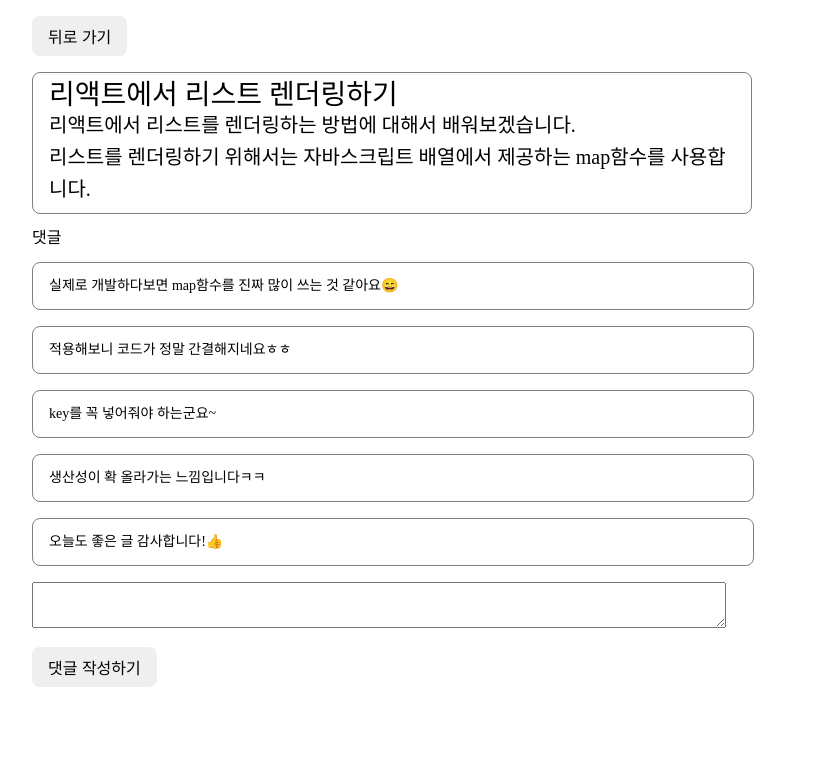
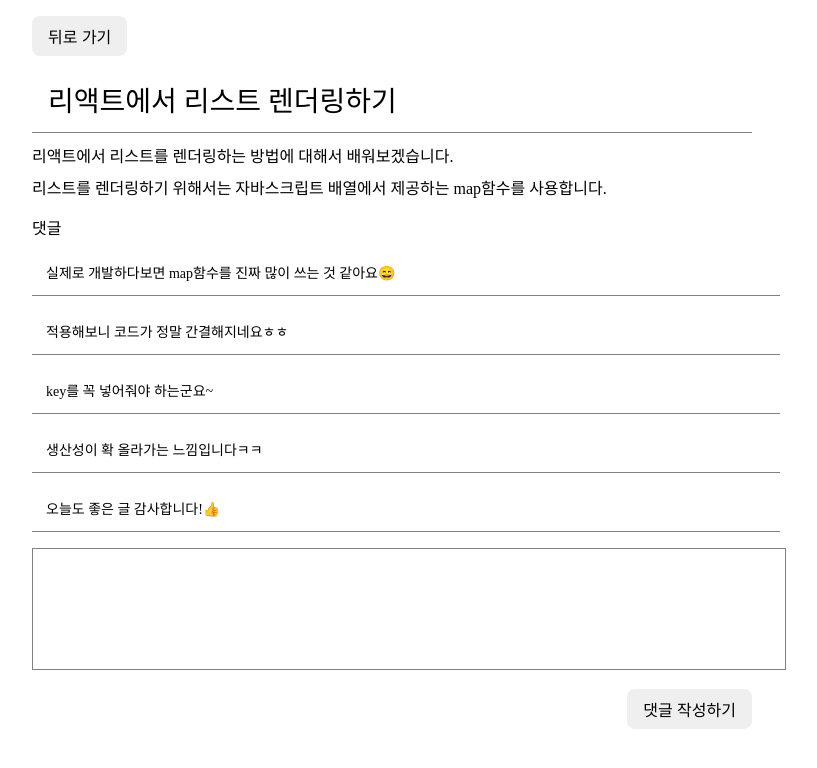
Before and after one commit to oxxun21/react_mini_blog, a React (Create React App) app: page /post/1 in a window 1280 px wide. Shown: the top 768 px of the page, without its empty margins (248-1065 px from the left). Built offline with nearby package versions, Linux system fonts and the light colour scheme.

Commit message:
UI 만지작

```diff
--- a/src/component/list/CommentListItem.jsx
+++ b/src/component/list/CommentListItem.jsx
@@ -2,16 +2,14 @@ import React from "react";
 import styled from "styled-components";
 
 const Wrapper = styled.div`
-    width: calc(100% - 32px);
-    padding: 16px;
+    width: 100%;
+    padding: 14px;
     display: flex;
     flex-direction: column;
     justify-content: center;
-    border: 1px solid gray;
-    border-radius: 8px;
+    border-bottom: 1px solid gray;
     cursor: pointer;
     background: white;
-    :hover {background: lightgray};
 `;
 
 const ContentText = styled.p`
--- a/src/component/page/MainPage.jsx
+++ b/src/component/page/MainPage.jsx
@@ -7,7 +7,6 @@ import data from '../../data.json';
 
 const Wrapper = styled.div`
     padding: 16px;
-    width: calc(100% - 32px);
     display: flex;
     flex-direction: column;
     align-items: center;
@@ -35,7 +34,13 @@ const MainTitleText = styled.p`
 
 const Hello = styled.p`
     font-size: 16px;
+    margin-top: 20px;
+`;
 
+const ButtonContain = styled.div`
+    display: flex;
+    flex-flow: row;
+    justify-content: flex-end;
 `
 
 function MainPage({ userName }) {
@@ -46,12 +51,14 @@ function MainPage({ userName }) {
             <Container>
                 <Hello>{userName} 님, 안녕하세요.</Hello>
                 <MainTitleText>째잉이 미니 블로그</MainTitleText>
+                <ButtonContain>
                 <Button
                     title="글 작성하기"
                     onClick={() => {
                         navigate("/post-write");
                     }}
                 />
+                </ButtonContain>
 
                 <PostList
                     posts={data}
--- a/src/component/page/PostViewPage.jsx
+++ b/src/component/page/PostViewPage.jsx
@@ -8,7 +8,6 @@ import data from "../../data.json";
 
 const Wrapper = styled.div`
     padding: 16px;
-    width: calc(100% - 32px);
     display: flex;
     flex-direction: column;
     align-items: center;
@@ -27,26 +26,35 @@ const Container = styled.div`
 `;
 
 const PostContainer = styled.div`
-    padding: 8px 16px;
-    border: 1px solid grey;
-    border-radius: 8px;
+    width: 100%;
 `;
 
 const TitleText = styled.p`
     font-size: 28px;
     font-weight: 500;
+    border-bottom: 1px solid grey;
+    padding: 16px;
+    ${(props) => props.height && `height: ${props.height}px`}
 `;
 
 const ContentText = styled.p`
-    font-size: 20px;
+    width: 100%;
+    font-size: 16px;
     line-height: 32px;
     white-space: pre-wrap;
+    margin-top: 8px;
 `;
 
 const CommentLabel = styled.p`
     font-size: 16px;
     font-weight: 500;
 `;
+
+const ButtonContain = styled.div`
+    display: flex;
+    flex-flow: row;
+    justify-content: flex-end;
+`
 
 function PostViewPage(props) {
     const navigate = useNavigate();
@@ -82,12 +90,14 @@ function PostViewPage(props) {
                         setComment(event.target.value);
                     }}
                 />
+                <ButtonContain>
                 <Button
                     title="댓글 작성하기"
                     onClick={() => {
                         navigate("/main-pages");
                     }}
                 />
+                </ButtonContain>
             </Container>
         </Wrapper>
     );
--- a/src/component/page/PostWritePage.jsx
+++ b/src/component/page/PostWritePage.jsx
@@ -6,7 +6,6 @@ import TextInput from "../ui/TextInput";
 
 const Wrapper = styled.div`
     padding: 16px;
-    width: calc(100% - 32px);
     display: flex;
     flex-direction: column;
     align-items: center;
@@ -15,7 +14,6 @@ const Wrapper = styled.div`
 
 const Container = styled.div`
     width: 100%;
-    max-width: 720px;
 
     & > * {
         :not(:last-child) {
@@ -52,7 +50,7 @@ function PostWritePage(props) {
                 <Button
                     title="글 작성하기"
                     onClick={() => {
-                        navigate("/")
+                        navigate("/main-pages")
                     }}
                 />
             </Container>
--- a/src/component/ui/TextInput.jsx
+++ b/src/component/ui/TextInput.jsx
@@ -2,11 +2,14 @@ import React from "react";
 import styled from "styled-components";
 
 const StyledTextarea = styled.textarea`
-    width: calc(100% - 32px);
-    ${(props) => props.height && `height: ${props.height}px`}
     padding: 16px;
-    font-size: 16px;
+    font-size: 14px;
     line-height: 20px;
+    width: 100%;
+    height: 6.25em;
+    border: none;
+    resize: none;
+    border: 1px solid grey;
 `;
 
 function TextInput(props) {
```
Also changed, not shown: src/component/list/PostListItem.jsx (+4 -6 lines), src/component/ui/PostList.jsx (deleted, +0 -43 lines).
